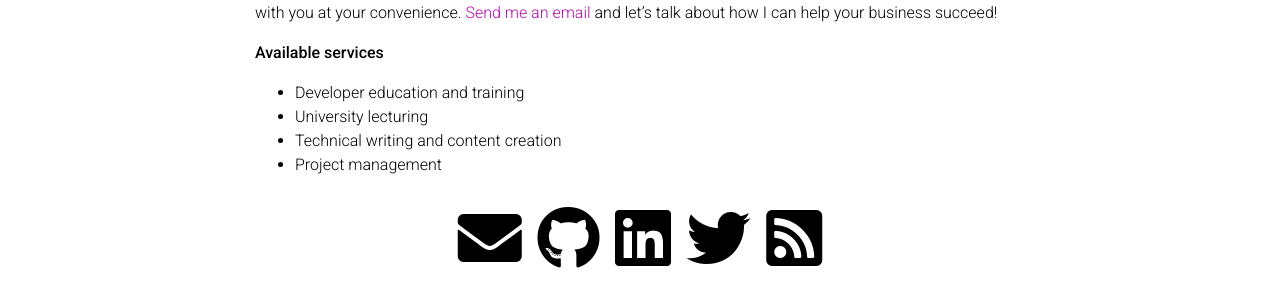
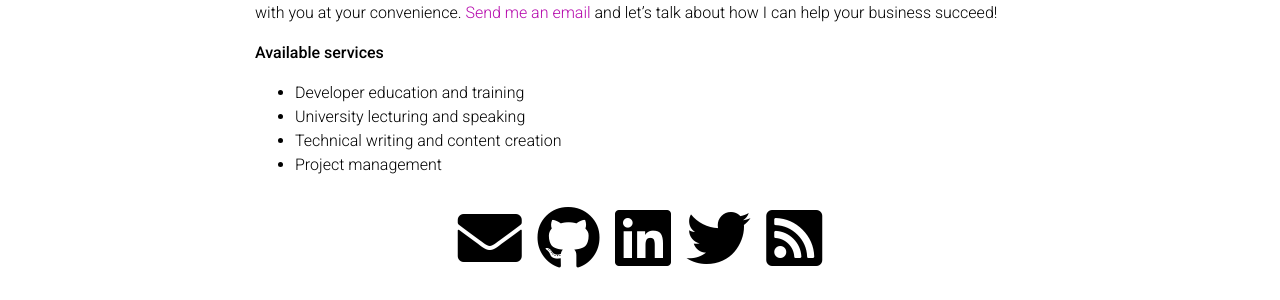
Before and after one commit to alex-pakalniskis/alex-pakalniskis.github.io, a Jekyll site: the page built from _pages/about.md, in a window 1280 px wide and 930 px high. Shown: the part 571-871 px from the top of the window. Built offline with Jekyll 4.4.1, drawn with Linux system fonts in a browser that asks for light colours; full-size pictures stand in for the smaller copies a plugin makes; comment, search, counter and statistics services are not loaded; a style sheet for code colours, icons or effects is not loaded.

Commit message:
Update about.md

```diff
--- a/_pages/about.md
+++ b/_pages/about.md
@@ -24,6 +24,6 @@ I'm not one to be pushy, but I do want to make it as easy as possible for you to
 
 **Available services**
 * Developer education and training
-* University lecturing
+* University lecturing and speaking
 * Technical writing and content creation
 * Project management
```
